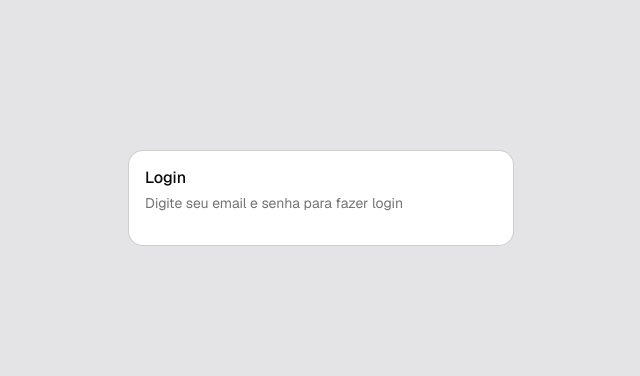
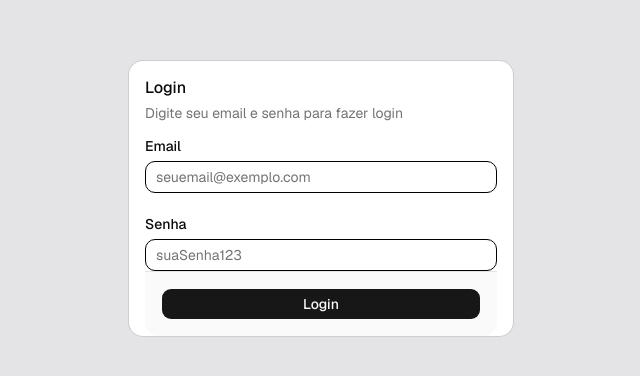
Before and after one commit to pedrohgmello/todo-list-fullstack-node, a Next.js app in the folder frontend/: page /login in a window 1280 px wide. Shown: the part 202-578 px from the top of the page, without its empty margins (319-959 px from the left). Built offline with nearby package versions, Linux system fonts and the light colour scheme; no server answers.

Commit message:
fix: adicionando componente de formulario na pagina de login

```diff
--- a/frontend/src/app/login/page.tsx
+++ b/frontend/src/app/login/page.tsx
@@ -1,4 +1,4 @@
-import { Button } from "@/components/ui/button";
+import LoginForm from "@/components/LoginForm";
 import { Card, CardContent, CardDescription,  CardHeader, CardTitle } from "@/components/ui/card";
 
 
@@ -15,7 +15,7 @@ export default function LoginPage(){
           </CardDescription>
         </CardHeader>
         <CardContent>
-
+          <LoginForm />
         </CardContent>
       </Card>
     </>
```
